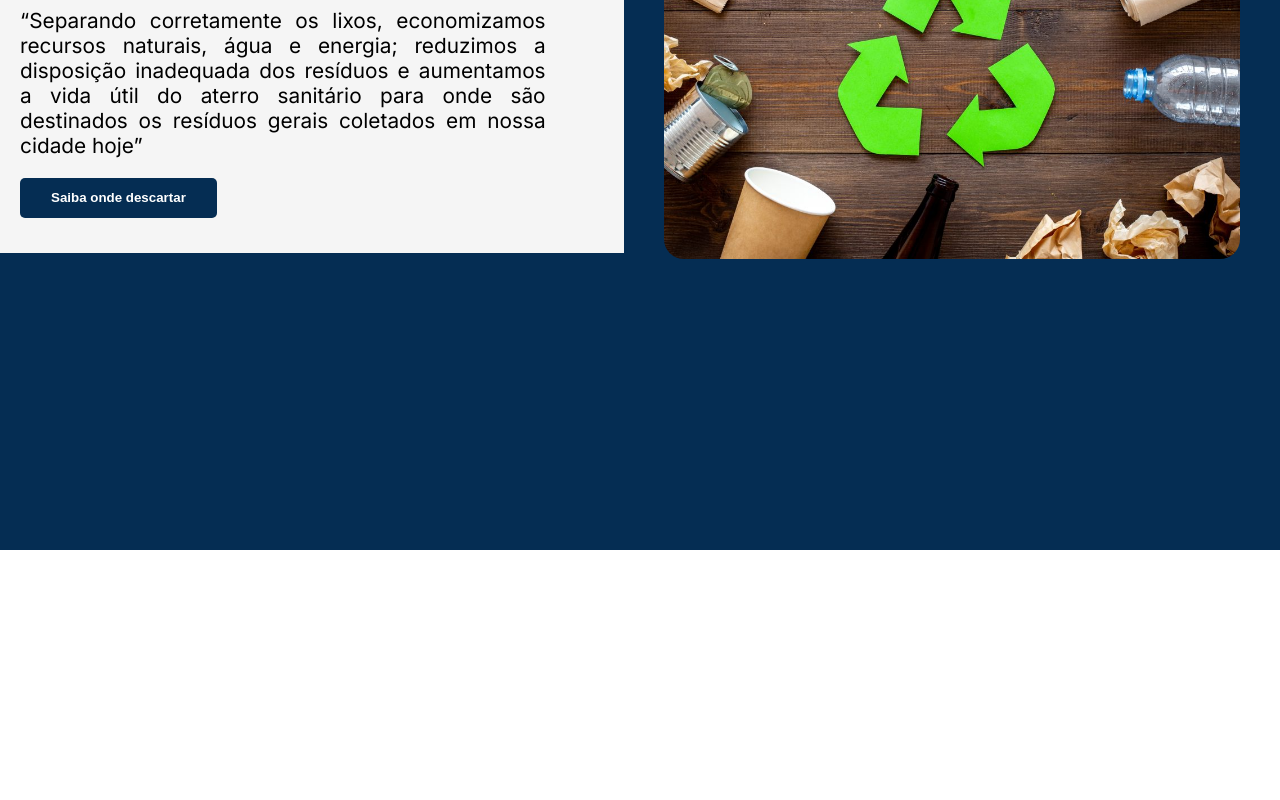
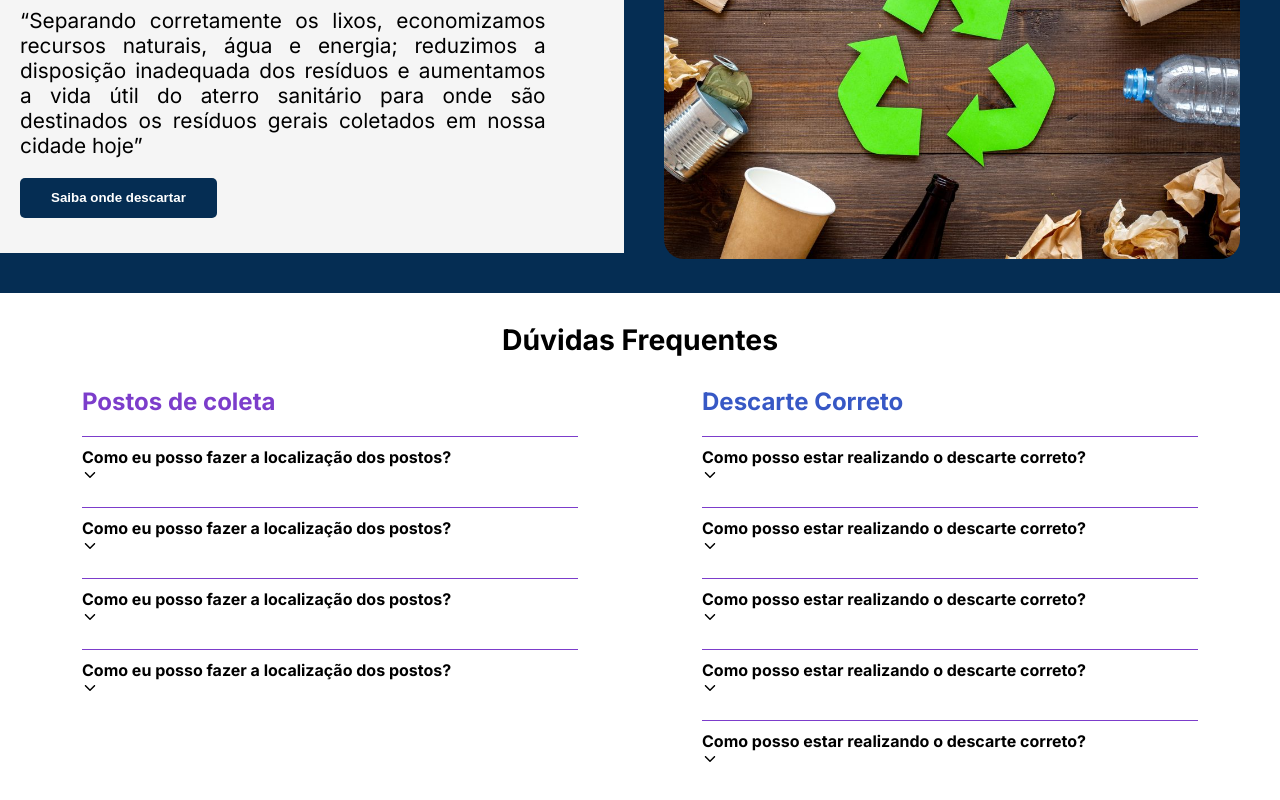
Before and after one commit to aldenivan/provihack-reciclavita, a React (Create React App) app: page / in a window 1280 px wide. Shown: the part 250-1050 px from the top of the page. Before the commit the page ends 800 px from the top, so only its background shows below. Built offline with nearby package versions, Linux system fonts and the light colour scheme.

Commit message:
Feat: questions area

```diff
--- a/package.json
+++ b/package.json
@@ -10,6 +10,7 @@
     "react": "^18.1.0",
     "react-dom": "^18.1.0",
     "react-hook-form": "^7.30.0",
+    "react-icons": "^4.3.1",
     "react-router-dom": "5",
     "react-scripts": "5.0.1",
     "styled-components": "^5.3.5",
--- a/src/pages/HomePage/index.jsx
+++ b/src/pages/HomePage/index.jsx
@@ -1,10 +1,90 @@
 import Header from "../../components/Header";
 
-import { Title, Div, Main, Text } from "./styles";
+import {
+  Title,
+  Div,
+  Main,
+  Text,
+  InfoDiv,
+  Container,
+  PostsDiv,
+  Question,
+  Answer,
+  DisposalDiv,
+} from "./styles";
 import ImageHome from "../../assets/image/imgHome.png";
-import Button from "../../components/Button/button";
+import ButtonDefault from "../../components/Button/button";
+import { Fragment, useState } from "react";
+
+import { IoIosArrowUp, IoIosArrowDown } from "react-icons/io";
 
 const HomePage = () => {
+  const points = [
+    {
+      question: "Como eu posso fazer a localização dos postos?",
+      answer:
+        "A tempor donec eleifend et arcu felis ullamcorper purus. Quis ut odio felis, elementum aliquam consectetur facilisis feugiat.",
+    },
+    {
+      question: "Como eu posso fazer a localização dos postos?",
+      answer:
+        "A tempor donec eleifend et arcu felis ullamcorper purus. Quis ut odio felis, elementum aliquam consectetur facilisis feugiat.",
+    },
+    {
+      question: "Como eu posso fazer a localização dos postos?",
+      answer:
+        "A tempor donec eleifend et arcu felis ullamcorper purus. Quis ut odio felis, elementum aliquam consectetur facilisis feugiat.",
+    },
+    {
+      question: "Como eu posso fazer a localização dos postos?",
+      answer:
+        "A tempor donec eleifend et arcu felis ullamcorper purus. Quis ut odio felis, elementum aliquam consectetur facilisis feugiat.",
+    },
+  ];
+
+  const disposal = [
+    {
+      question: "Como posso estar realizando o descarte correto?",
+      answer:
+        "A tempor donec eleifend et arcu felis ullamcorper purus. Quis ut odio felis, elementum aliquam consectetur facilisis feugiat.",
+    },
+    {
+      question: "Como posso estar realizando o descarte correto?",
+      answer:
+        "A tempor donec eleifend et arcu felis ullamcorper purus. Quis ut odio felis, elementum aliquam consectetur facilisis feugiat.",
+    },
+    {
+      question: "Como posso estar realizando o descarte correto?",
+      answer:
+        "A tempor donec eleifend et arcu felis ullamcorper purus. Quis ut odio felis, elementum aliquam consectetur facilisis feugiat.",
+    },
+    {
+      question: "Como posso estar realizando o descarte correto?",
+      answer:
+        "A tempor donec eleifend et arcu felis ullamcorper purus. Quis ut odio felis, elementum aliquam consectetur facilisis feugiat.",
+    },
+    {
+      question: "Como posso estar realizando o descarte correto?",
+      answer:
+        "A tempor donec eleifend et arcu felis ullamcorper purus. Quis ut odio felis, elementum aliquam consectetur facilisis feugiat.",
+    },
+  ];
+
+  const [isOpen, setIsOpen] = useState(false);
+  const [toOpen, setToOpen] = useState(null);
+  const [toOpenDisposal, setToOpenDisposal] = useState(null);
+  const [isDisposalOpen, setIsDisposalOpen] = useState(false)
+
+  const openPostsAnswer = (e) => {
+    setIsOpen(!isOpen);
+    setToOpen(e);
+  };
+
+  const openDisposalAnswer = (e) => {
+    setIsDisposalOpen(!isDisposalOpen);
+    setToOpenDisposal(e);
+  };
+
   return (
     <>
       <Main>
@@ -18,7 +98,9 @@ const HomePage = () => {
               aumentamos a vida útil do aterro sanitário para onde são
               destinados os resíduos gerais coletados em nossa cidade hoje”
             </Text>
-            <Button callback={""}>Saiba onde descartar</Button>
+            <ButtonDefault callback={() => null}>
+              Saiba onde descartar
+            </ButtonDefault>
           </article>
           <figure>
             <img src={ImageHome} alt="recicle" />
@@ -27,6 +109,43 @@ const HomePage = () => {
             </figcaption>
           </figure>
         </Div>
+        <InfoDiv>
+          <h1>Dúvidas Frequentes</h1>
+          <Container>
+            <PostsDiv>
+              <h2>Postos de coleta</h2>
+              {points.map((question, index) => (
+                <Fragment key={index}>
+                  <Question onClick={(e) => openPostsAnswer(index)}>
+                    {question.question}
+                    <p>{isOpen ? <IoIosArrowUp /> : <IoIosArrowDown />}</p>
+                  </Question>
+                  {isOpen && toOpen === index ? (
+                    <Answer>{question.answer}</Answer>
+                  ) : (
+                    <Answer></Answer>
+                  )}
+                </Fragment>
+              ))}
+            </PostsDiv>
+            <DisposalDiv>
+              <h2>Descarte Correto</h2>
+              {disposal.map((question, index) => (
+                <Fragment key={index}>
+                  <Question onClick={() => openDisposalAnswer(index)}>
+                    {question.question}
+                    <p>{isDisposalOpen ? <IoIosArrowUp /> : <IoIosArrowDown />}</p>
+                  </Question>
+                  {isDisposalOpen && toOpenDisposal === index ? (
+                    <Answer>{question.answer}</Answer>
+                  ) : (
+                    <Answer></Answer>
+                  )}
+                </Fragment>
+              ))}
+            </DisposalDiv>
+          </Container>
+        </InfoDiv>
       </Main>
     </>
   );
--- a/src/pages/HomePage/styles.js
+++ b/src/pages/HomePage/styles.js
@@ -81,3 +81,78 @@ export const Text = styled.p`
     margin: 20px 0;
   }
 `;
+
+export const InfoDiv = styled(Div)`
+  background-color: #fff;
+  padding: 20px;
+  flex-direction: column;
+  justify-content: center;
+
+  &>h1 {
+    font-size: 1.77rem;
+    text-align: center;
+    margin: 10px 0;
+  }
+
+  @media only screen and (min-width: 1024px) {
+    align-items: center;
+
+  }
+
+`;
+
+
+export const Container = styled.div`
+  width: 100%;
+
+  @media only screen and (min-width: 768px) {
+    display: flex;
+    align-items: baseline;
+    justify-content: space-around;
+  }
+
+
+`;
+
+
+export const PostsDiv = styled.div`
+  &>h2 {
+    color: #7C3DCB;
+    text-align: left;
+    margin: 20px 0;
+  }
+
+  @media only screen and (min-width: 768px) {
+    max-width: 40%;
+    flex: content;
+  }
+
+  @media only screen and (min-width: 1024px) {
+    /* max-width: 50%; */
+  }
+
+`;
+
+export const DisposalDiv = styled(PostsDiv)`
+  &>h2{
+    color: #3758C5;
+  }
+`;
+
+
+export const Question = styled.div`
+  font-weight: 700;
+  font-size: 1.0rem;
+  margin: 10px 0;
+  padding: 10px 0;
+  border-top: 1px solid #7C3DCB;
+  :hover{
+    cursor: pointer;
+  }
+`;
+
+
+export const Answer = styled.div`
+  font-size: 1.0rem;
+
+`;
```
Also changed, not shown: 1 other file (tests, documents, lock files or other folders).
